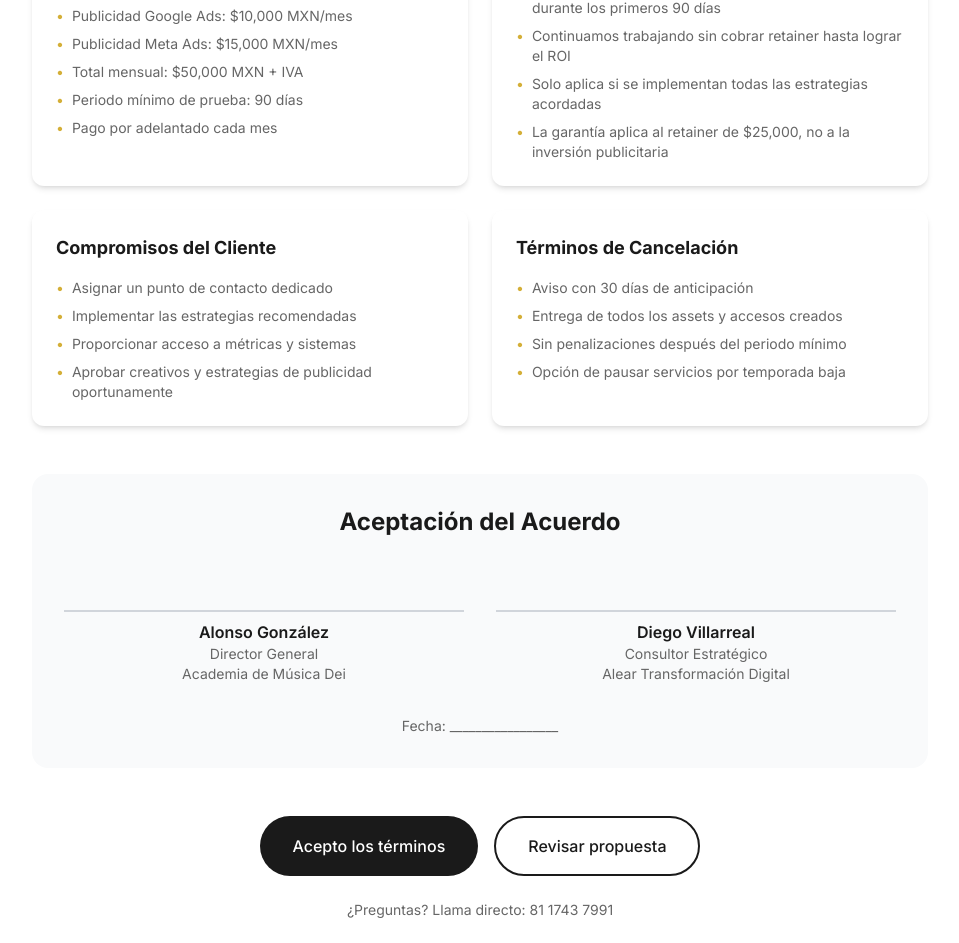
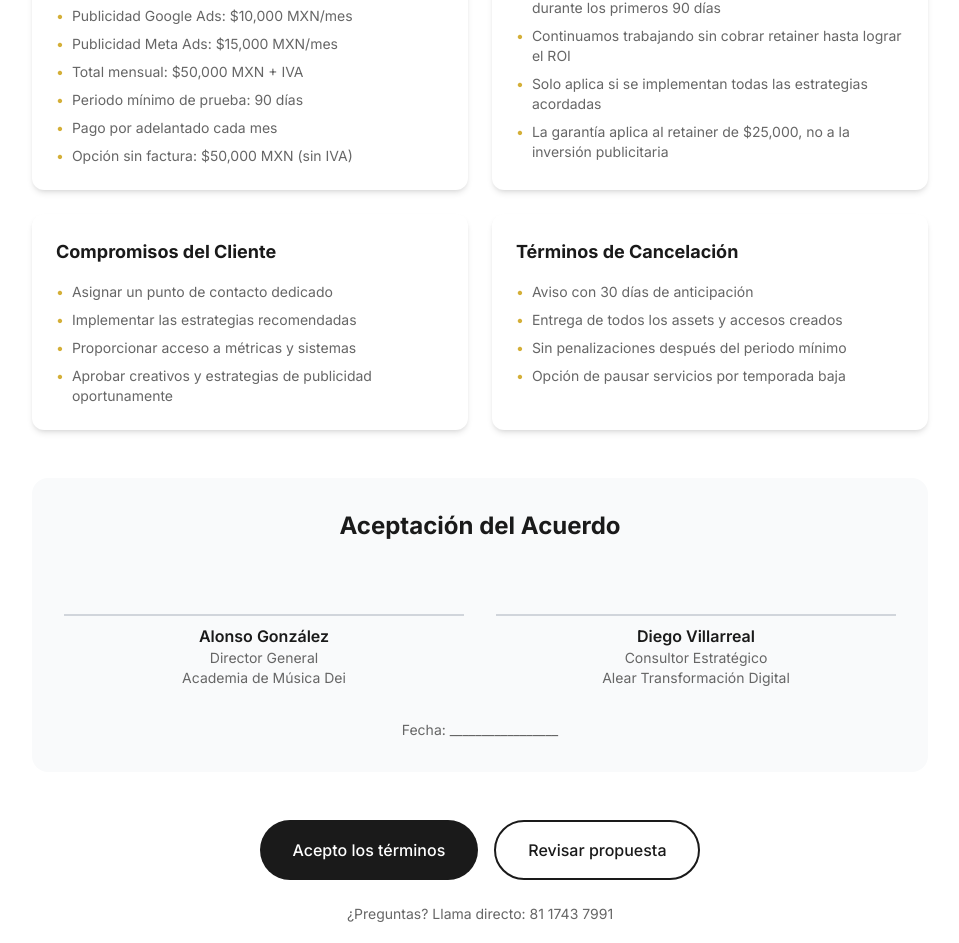
Before and after one commit to diego9608/dei, a Next.js app in the folder apps/academia-dei-landing/: page /contrato in a window 1280 px wide. Shown: the part 2048-2991 px from the top of the page, without its empty margins (160-1119 px from the left). Built offline with nearby package versions, Linux system fonts and the light colour scheme.

Commit message:
feat: Add no-invoice option to payment terms
- Added 'Opción sin factura: 0,000 MXN (sin IVA)'
- Provides flexibility for cash payment option
- Clear pricing for both invoiced and non-invoiced scenarios

```diff
--- a/apps/academia-dei-landing/app/contrato/page.tsx
+++ b/apps/academia-dei-landing/app/contrato/page.tsx
@@ -42,7 +42,8 @@ export default function Contrato() {
         "Publicidad Meta Ads: $15,000 MXN/mes",
         "Total mensual: $50,000 MXN + IVA",
         "Periodo mínimo de prueba: 90 días",
-        "Pago por adelantado cada mes"
+        "Pago por adelantado cada mes",
+        "Opción sin factura: $50,000 MXN (sin IVA)"
       ]
     },
     {
```
